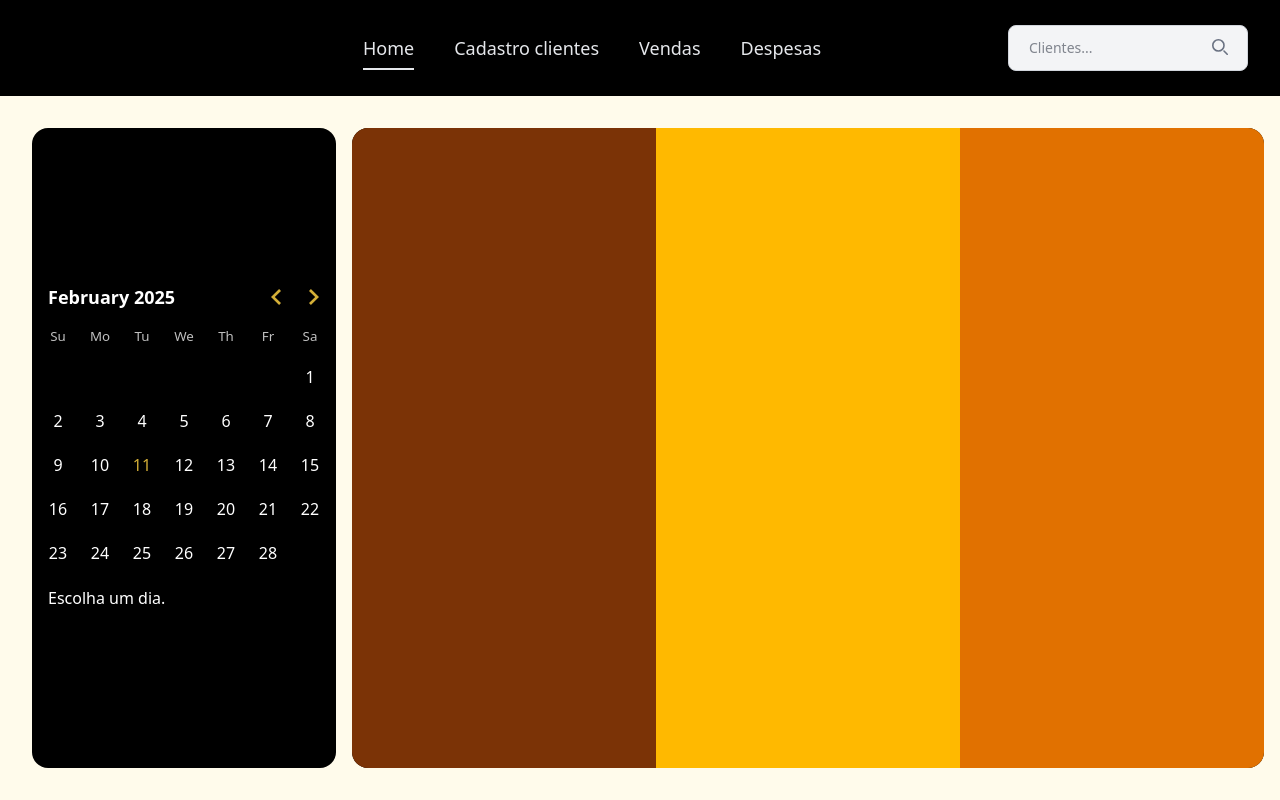
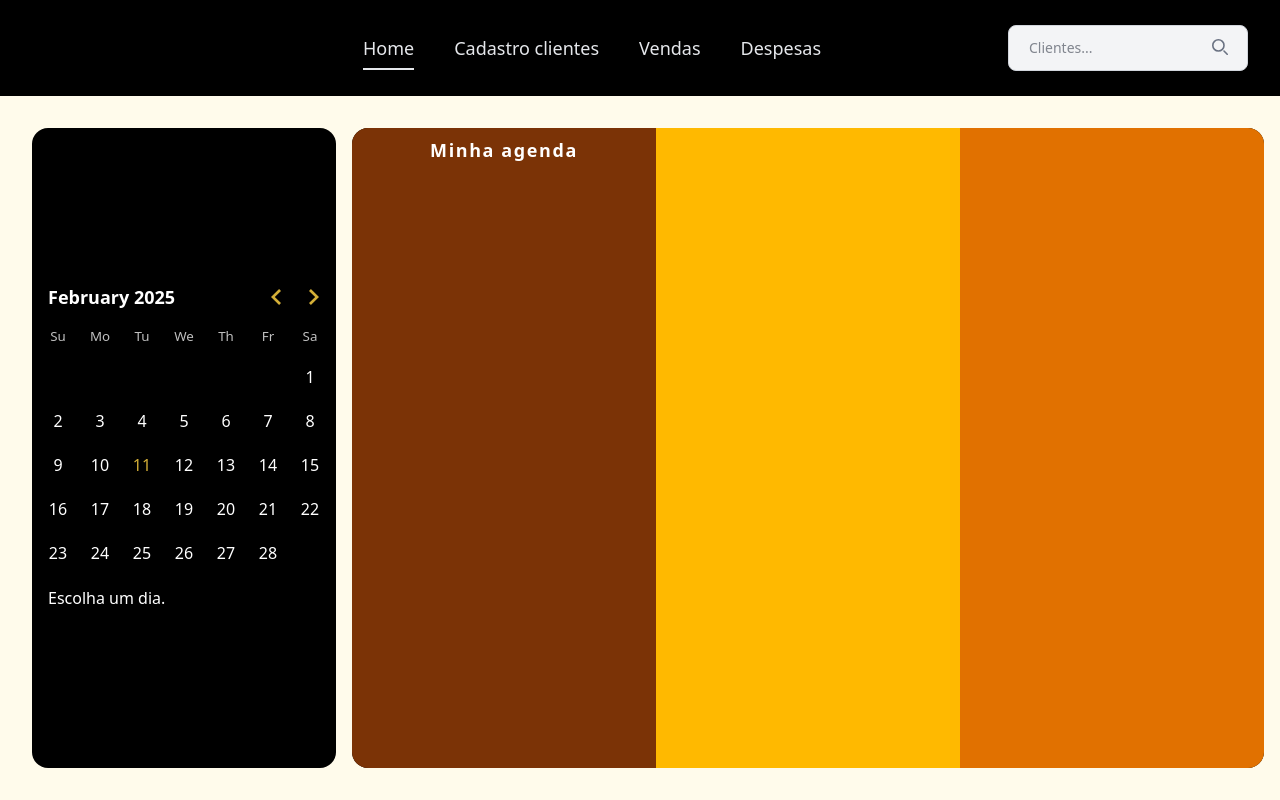
Before and after one commit to LeonardoLobas/Gest-o, a React (Vite) app: page /Home in a window 1280 px wide. Built offline with nearby package versions, Linux system fonts and the light colour scheme.

Commit message:
Adicionar título "Minha agenda" à seção da página Home e ajustar estilos para melhor apresentação

```diff
--- a/src/Home.tsx
+++ b/src/Home.tsx
@@ -21,7 +21,10 @@ const Home = () => {
             </div>
 
             <div className="bg-black text-white grid grid-cols-3 place-items-center rounded-2xl overflow-hidden">
-                <div className="col-span-1 h-full w-full bg-amber-900  "></div>
+                <div className="col-span-1 h-full w-full place-items-center text-lg tracking-[0.1rem] font-bold bg-amber-900">
+                    {" "}
+                    <h1 className="mt-2">Minha agenda</h1>
+                </div>
                 <div className="col-span-1 h-full w-full bg-amber-400"></div>
                 <div className="col-span-1 h-full w-full bg-amber-600"></div>
             </div>
```
